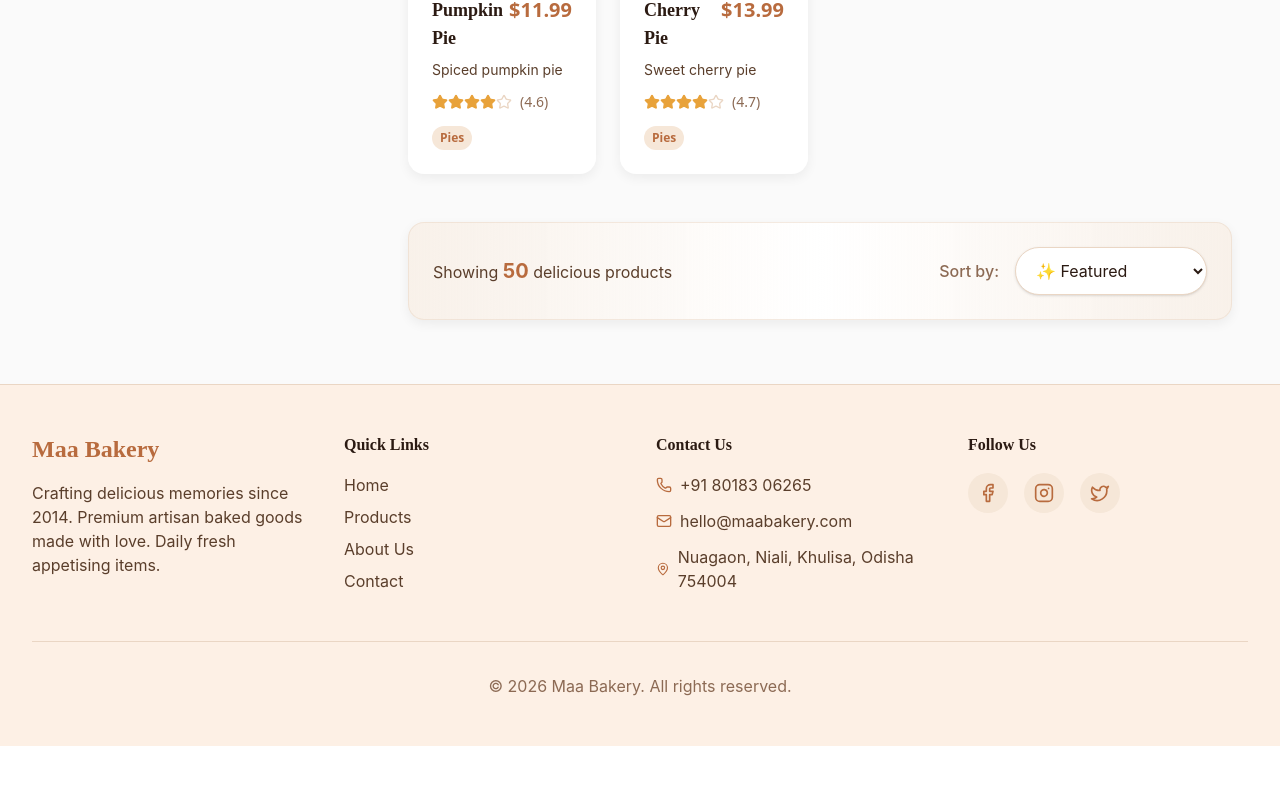
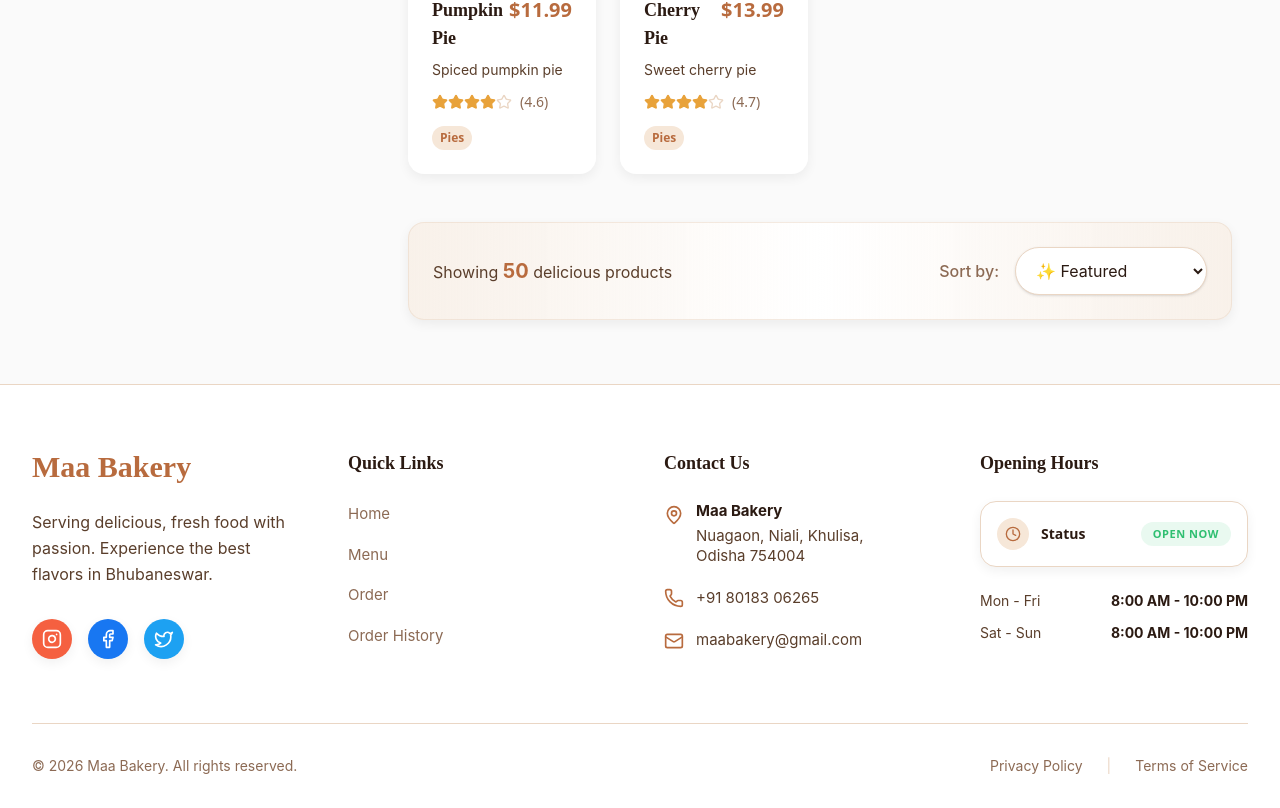
Before and after one commit to NiharikaNeha/Bakery_Website, a React (Vite) app: page /products in a window 1280 px wide. Shown: the part 6189-6997 px from the top of the page. Before the commit the page ends 6935 px from the top, so only its background shows below. Built offline with nearby package versions, Linux system fonts and the light colour scheme; no server answers.

Commit message:
changes in ContactSection.jsx changed footer.jsx

```diff
--- a/src/components/ContactSection.jsx
+++ b/src/components/ContactSection.jsx
@@ -192,7 +192,7 @@ const ContactSection = () => {
             <div className="h-64 bg-surface-muted rounded-xl overflow-hidden shadow-soft border border-border/50">
               <iframe
                 title="Maa Bakery Location"
-                src="https://www.google.co.in/maps/place/Maa+Bakery/@20.1427957,86.0474666,16z/data=!4m6!3m5!1s0x3a199bd254d7b8e3:0x10a78f1bd0e6184d!8m2!3d20.1440951!4d86.0500093!16s%2Fg%2F11j7vhg22w?entry=ttu&g_ep=EgoyMDI2MDIwNC4wIKXMDSoASAFQAw%3D%3D"
+                src="https://maps.google.com/maps?q=Maa%20Bakery%20Nuagaon%20Niali%20Odisha%20754004&t=&z=15&ie=UTF8&iwloc=&output=embed"
                 width="100%"
                 height="100%"
                 style={{ border: 0 }}
--- a/src/components/Footer.jsx
+++ b/src/components/Footer.jsx
@@ -7,49 +7,79 @@ import {
   Mail,
   Phone,
   MapPin,
+  Clock,
 } from "lucide-react";
 import { Link } from "react-router-dom";
 
 const Footer = () => {
   const quickLinks = [
     { name: "Home", path: "/" },
-    { name: "Products", path: "/products" },
-    { name: "About Us", path: "/#about" },
-    { name: "Contact", path: "/#contact" },
+    { name: "Menu", path: "/products" },
+    { name: "Order", path: "/products" },
+    { name: "Order History", path: "/products" },
   ];
 
   const socialLinks = [
-    { icon: Facebook, href: "#", label: "Facebook" },
-    { icon: Instagram, href: "#", label: "Instagram" },
-    { icon: Twitter, href: "#", label: "Twitter" },
+    {
+      icon: Instagram,
+      href: "#",
+      label: "Instagram",
+      color: "bg-[#F56040]",
+    },
+    {
+      icon: Facebook,
+      href: "#",
+      label: "Facebook",
+      color: "bg-[#1877F2]",
+    },
+    {
+      icon: Twitter,
+      href: "#",
+      label: "Twitter",
+      color: "bg-[#1DA1F2]",
+    },
   ];
 
   return (
-    <footer className="bg-surface-muted border-t border-border">
-      <div className="max-w-7xl mx-auto px-4 sm:px-6 lg:px-8 py-12">
-        <div className="grid grid-cols-1 sm:grid-cols-2 lg:grid-cols-4 gap-8 mb-12">
-          {/* Brand */}
-          <div>
-            <h3 className="text-2xl font-heading font-bold text-primary mb-4">
+    <footer className="bg-surface border-t border-border pt-16 pb-8">
+      <div className="max-w-7xl mx-auto px-6 lg:px-8">
+        <div className="grid grid-cols-1 md:grid-cols-2 lg:grid-cols-4 gap-12 mb-16">
+          {/* Brand Column */}
+          <div className="space-y-6">
+            <h3 className="text-3xl font-heading font-bold text-primary">
               Maa Bakery
             </h3>
-            <p className="text-text-secondary font-body mb-4">
-              Crafting delicious memories since 2014. Premium artisan baked
-              goods made with love. Daily fresh appetising items.
+            <p className="text-text-secondary leading-relaxed font-body max-w-xs">
+              Serving delicious, fresh food with passion. Experience the best
+              flavors in Bhubaneswar.
             </p>
+            <div className="flex gap-4 pt-2">
+              {socialLinks.map((social) => (
+                <motion.a
+                  key={social.label}
+                  href={social.href}
+                  whileHover={{ scale: 1.1, y: -2 }}
+                  whileTap={{ scale: 0.9 }}
+                  className={`${social.color} w-10 h-10 rounded-full flex items-center justify-center text-white shadow-soft transition-all`}
+                  aria-label={social.label}
+                >
+                  <social.icon className="w-5 h-5" />
+                </motion.a>
+              ))}
+            </div>
           </div>
 
-          {/* Quick Links */}
+          {/* Quick Links Column */}
           <div>
-            <h4 className="font-heading font-semibold text-text-primary mb-4">
+            <h4 className="text-lg font-heading font-bold text-text-primary mb-6">
               Quick Links
             </h4>
-            <ul className="space-y-2">
+            <ul className="space-y-4">
               {quickLinks.map((link) => (
                 <li key={link.name}>
                   <Link
                     to={link.path}
-                    className="text-text-secondary hover:text-primary transition-colors duration-normal font-body"
+                    className="text-text-muted hover:text-primary transition-colors font-body text-[15px]"
                   >
                     {link.name}
                   </Link>
@@ -58,54 +88,100 @@ const Footer = () => {
             </ul>
           </div>
 
-          {/* Contact */}
+          {/* Contact Column */}
           <div>
-            <h4 className="font-heading font-semibold text-text-primary mb-4">
+            <h4 className="text-lg font-heading font-bold text-text-primary mb-6">
               Contact Us
             </h4>
-            <ul className="space-y-3">
-              <li className="flex items-center space-x-2 text-text-secondary font-body">
-                <Phone className="w-4 h-4 text-primary" />
-                <span>+91 80183 06265</span>
+            <ul className="space-y-5">
+              <li className="flex items-start gap-3">
+                <MapPin className="w-5 h-5 text-primary mt-1 shrink-0" />
+                <div className="text-text-secondary font-body text-[15px] leading-snug">
+                  <span className="font-bold text-text-primary block mb-1">
+                    Maa Bakery
+                  </span>
+                  Nuagaon, Niali, Khulisa,
+                  <br />
+                  Odisha 754004
+                </div>
               </li>
-              <li className="flex items-center space-x-2 text-text-secondary font-body">
-                <Mail className="w-4 h-4 text-primary" />
-                <span>hello@maabakery.com</span>
+              <li className="flex items-center gap-3">
+                <Phone className="w-5 h-5 text-primary shrink-0" />
+                <a
+                  href="tel:+918018306265"
+                  className="text-text-secondary hover:text-primary transition-colors font-body text-[15px]"
+                >
+                  +91 80183 06265
+                </a>
               </li>
-              <li className="flex items-center space-x-2 text-text-secondary font-body">
-                <MapPin className="w-4 h-4 text-primary" />
-                <span>Nuagaon, Niali, Khulisa, Odisha 754004</span>
+              <li className="flex items-center gap-3">
+                <Mail className="w-5 h-5 text-primary shrink-0" />
+                <a
+                  href="mailto:foodfantasy049@gmail.com"
+                  className="text-text-secondary hover:text-primary transition-colors font-body text-[15px]"
+                >
+                  maabakery@gmail.com
+                </a>
               </li>
             </ul>
           </div>
 
-          {/* Social */}
+          {/* Opening Hours Column */}
           <div>
-            <h4 className="font-heading font-semibold text-text-primary mb-4">
-              Follow Us
+            <h4 className="text-lg font-heading font-bold text-text-primary mb-6">
+              Opening Hours
             </h4>
-            <div className="flex space-x-4">
-              {socialLinks.map((social) => (
-                <motion.a
-                  key={social.label}
-                  href={social.href}
-                  whileHover={{ scale: 1.1 }}
-                  whileTap={{ scale: 0.9 }}
-                  className="w-10 h-10 bg-secondary rounded-full flex items-center justify-center text-primary hover:bg-primary hover:text-white transition-all duration-normal"
-                  aria-label={social.label}
-                >
-                  <social.icon className="w-5 h-5" />
-                </motion.a>
-              ))}
+            <div className="bg-surface border border-border rounded-2xl p-4 shadow-soft mb-6 flex items-center justify-between">
+              <div className="flex items-center gap-3">
+                <div className="w-8 h-8 rounded-full bg-secondary flex items-center justify-center text-primary">
+                  <Clock className="w-4 h-4" />
+                </div>
+                <span className="font-bold text-text-primary text-sm">
+                  Status
+                </span>
+              </div>
+              <span className="bg-success/10 text-success text-[11px] font-bold px-3 py-1 rounded-full uppercase tracking-wider">
+                Open Now
+              </span>
+            </div>
+
+            <div className="space-y-3 font-body text-sm">
+              <div className="flex justify-between items-center text-text-secondary">
+                <span>Mon - Fri</span>
+                <span className="font-bold text-text-primary">
+                  8:00 AM - 10:00 PM
+                </span>
+              </div>
+              <div className="flex justify-between items-center text-text-secondary">
+                <span>Sat - Sun</span>
+                <span className="font-bold text-text-primary">
+                  8:00 AM - 10:00 PM
+                </span>
+              </div>
             </div>
           </div>
         </div>
 
-        {/* Copyright */}
-        <div className="border-t border-border pt-8 text-center">
-          <p className="text-text-muted font-body">
+        {/* Bottom Bar */}
+        <div className="pt-8 border-t border-border flex flex-col md:flex-row justify-between items-center gap-4">
+          <p className="text-text-muted text-sm font-body">
             © {new Date().getFullYear()} Maa Bakery. All rights reserved.
           </p>
+          <div className="flex items-center gap-6 text-sm text-text-muted font-body">
+            <Link
+              to="#"
+              className="hover:text-text-secondary transition-colors"
+            >
+              Privacy Policy
+            </Link>
+            <span className="text-border">|</span>
+            <Link
+              to="#"
+              className="hover:text-text-secondary transition-colors"
+            >
+              Terms of Service
+            </Link>
+          </div>
         </div>
       </div>
     </footer>
```
